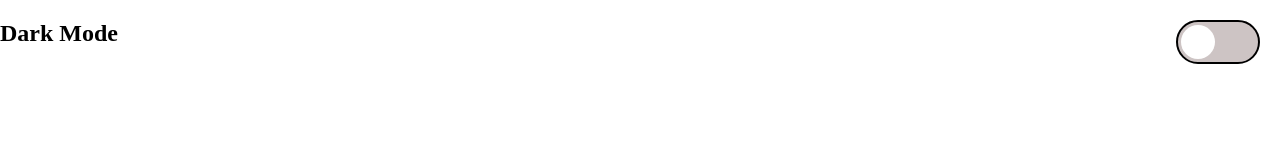
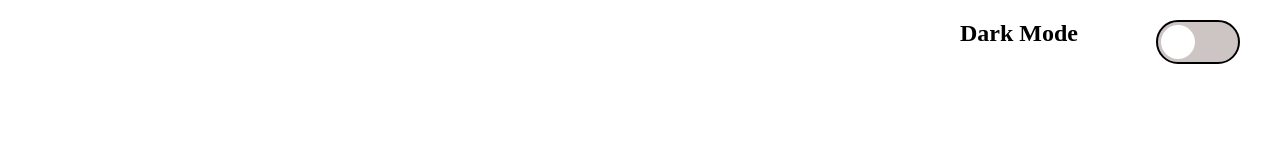
Before and after one commit to chamithharshamal/JavaScript-Projects, a plain HTML site: page Dark-Mode/index.html in a window 1280 px wide. Drawn offline with Linux system fonts and the light colour scheme.

Commit message:
Update style.css

```diff
--- a/Dark-Mode/style.css
+++ b/Dark-Mode/style.css
@@ -1,12 +1,17 @@
 body{
     margin: 0;
     height: 100vh;
-    transition: .3s;
+    box-sizing: border-box;
 }
 
 .container{
     display: flex;
     flex-direction: row;
+    gap: 100px;
+    width: 300px;
+    height: 100px;
+    position: absolute;
+    right: 20px;
 }
 
 .input{
```
